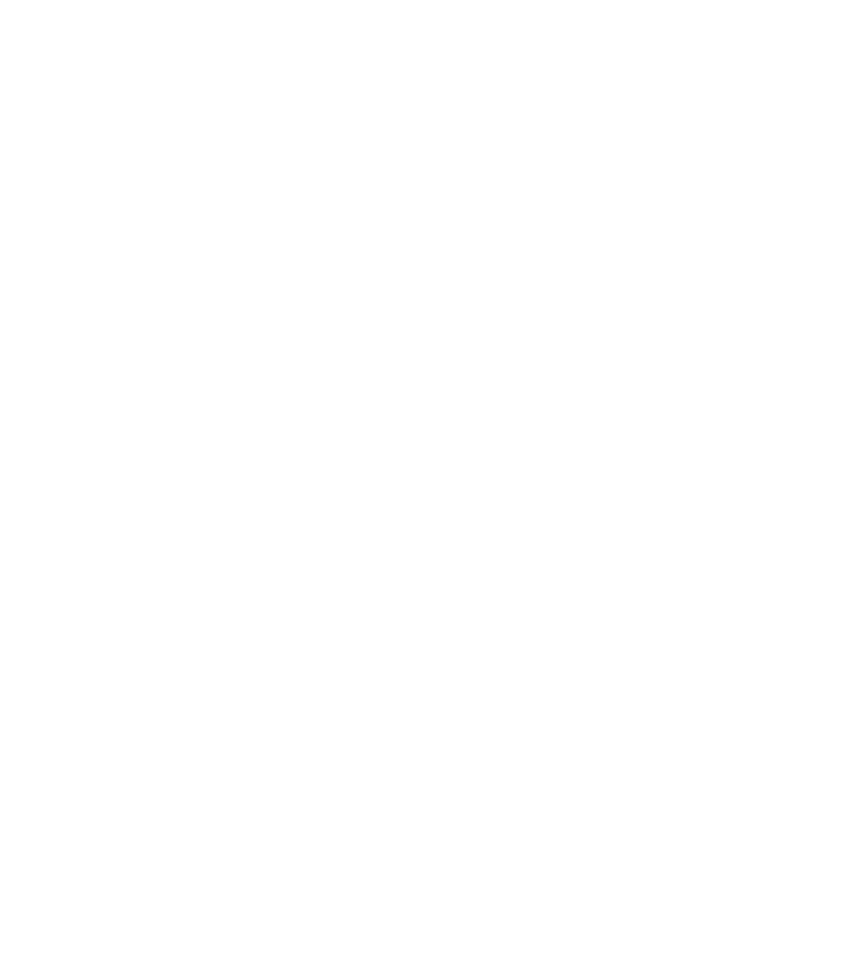
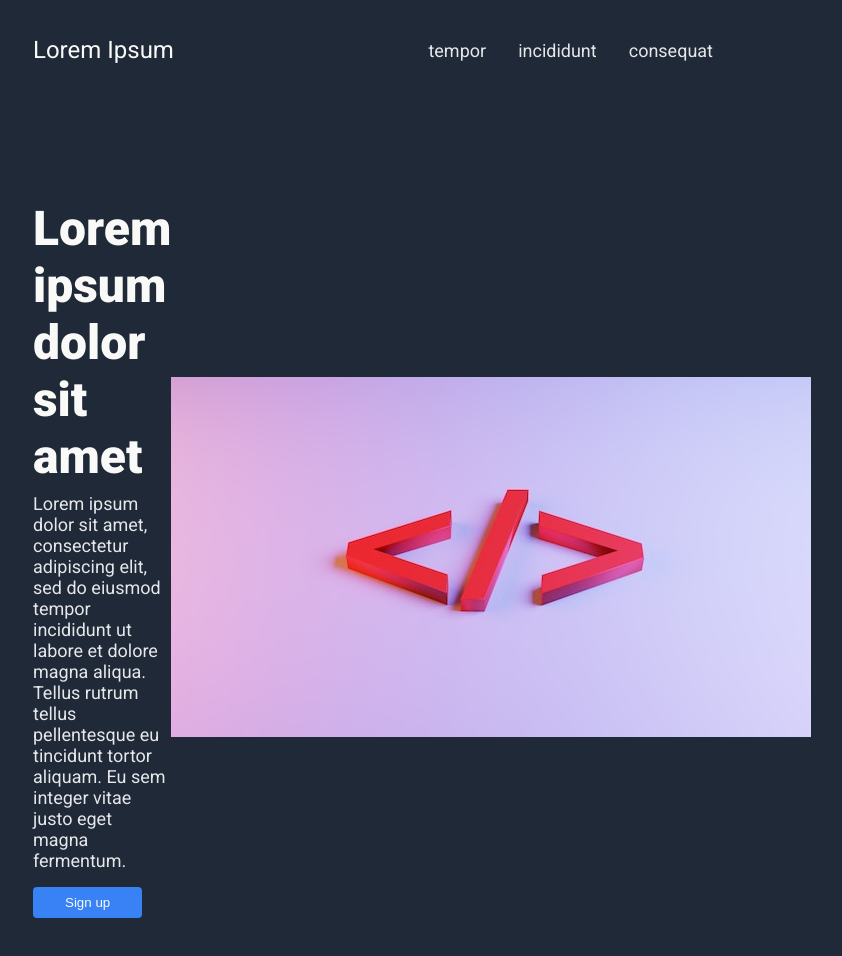
Before and after one commit to vrk4g/odin-landing-page, a plain HTML site: page index.html in a window 1280 px wide. Shown: the whole page, without its empty margins (267-1109 px from the left). Before the commit the page ends 800 px from the top, so only its background shows below. Drawn offline with Linux system fonts and the light colour scheme.

Commit message:
Add a hero section

```diff
--- a/index.html
+++ b/index.html
@@ -10,7 +10,30 @@
 </head>
 
 <body>
-
+    <div class="hero">
+        <div class="hero-header">
+            <p class="hero-logo">Lorem Ipsum</p>
+            <ul class="hero-navigation">
+                <li><a href="#">tempor</a></li>
+                <li><a href="#">incididunt</a></li>
+                <li><a href="#">consequat</a></li>
+            </ul>
+        </div>
+        <div class="hero-body">
+            <div class="hero-content">
+                <h1 class="hero-heading">Lorem ipsum dolor sit amet</h1>
+                <p class="hero-text">
+                    Lorem ipsum dolor sit amet, consectetur adipiscing elit, sed do eiusmod tempor incididunt ut labore
+                    et dolore magna aliqua. Tellus rutrum tellus pellentesque eu tincidunt tortor aliquam. Eu sem
+                    integer vitae justo eget magna fermentum.
+                </p>
+                <button class="hero-button">Sign up</button>
+            </div>
+            <div class="hero-image">
+                <img src="hero-image.jpg" alt="Hero Image">
+            </div>
+        </div>
+    </div>
 </body>
 
 </html>
--- a/style.css
+++ b/style.css
@@ -0,0 +1,74 @@
+@import url("https://fonts.googleapis.com/css2?family=Roboto:ital,wght@0,400;0,900;1,300&display=swap");
+
+body {
+    font-family: "Roboto", sans-serif;
+    margin: 0;
+}
+
+.hero {
+    background-color: #1F2937;
+    color: #F9FAF8;
+    padding: 0 300px;
+}
+
+.hero-header {
+    display: flex;
+    justify-content: space-between;
+    height: 100px;
+    align-items: center;
+}
+
+.hero-logo {
+    font-size: 24px;
+    margin: 0;
+    padding: 0;
+}
+
+.hero-navigation {
+    margin: 0;
+    padding: 0;
+    display: flex;
+    list-style: none;
+    gap: 32px;
+}
+
+.hero-navigation a {
+    text-decoration: none;
+    color: #E5E7EB;
+    font-size: 18px;
+}
+
+.hero-body {
+    display: flex;
+    align-items: center;
+    padding: 100px 0;
+}
+
+.hero-content {
+    flex-basis: 600px;
+}
+
+.hero-image {
+    margin-left: auto;
+}
+
+.hero-heading {
+    font-size: 48px;
+    font-weight: 900;
+    margin: 0;
+}
+
+.hero-text {
+    color: #E5E7EB;
+    font-size: 18px;
+    margin: 8px 0 0 0;
+}
+
+.hero-button {
+    background-color: #3882F6;
+    margin: 16px 0 0 0;
+    padding: 8px 32px;
+    border-style: none;
+    color: #F9FAF8;
+    border-radius: 4px;
+}
```
Also changed, not shown: hero-image.jpg (added).
